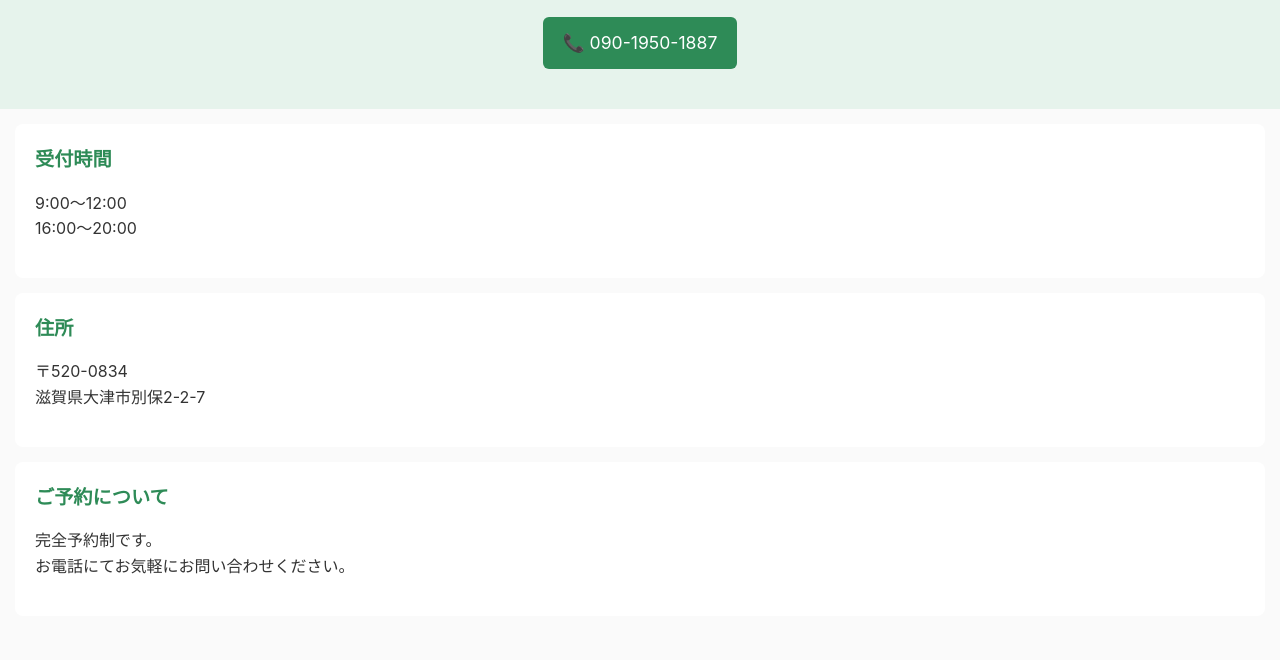
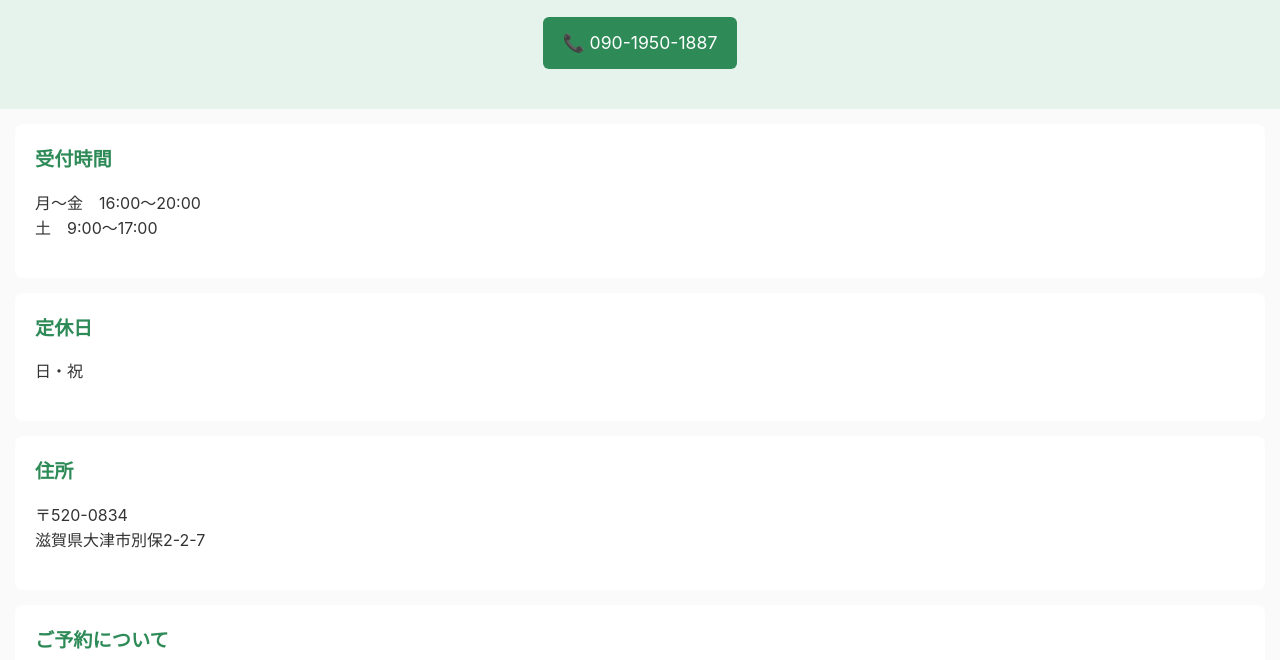
Before and after one commit to yorari1/sukemaru-site, a plain HTML site: page index.html in a window 1280 px wide. Shown: the part 125-785 px from the top of the page. Drawn offline with Linux system fonts and the light colour scheme.

Commit message:
Modify operating hours and add closed days section
Updated the operating hours and added closed days.

```diff
--- a/index.html
+++ b/index.html
@@ -18,10 +18,18 @@
 <section class="info">
   <h2>受付時間</h2>
   <p>
-    9:00〜12:00<br>
-    16:00〜20:00
+    月〜金　16:00〜20:00<br>
+    <span class="sat">土　9:00〜17:00</span>
   </p>
 </section>
+
+<section class="info">
+  <h2>定休日</h2>
+  <p>
+    <span class="holiday">日・祝</span>
+  </p>
+</section>
+
 
 <section class="info">
   <h2>住所</h2>
```
